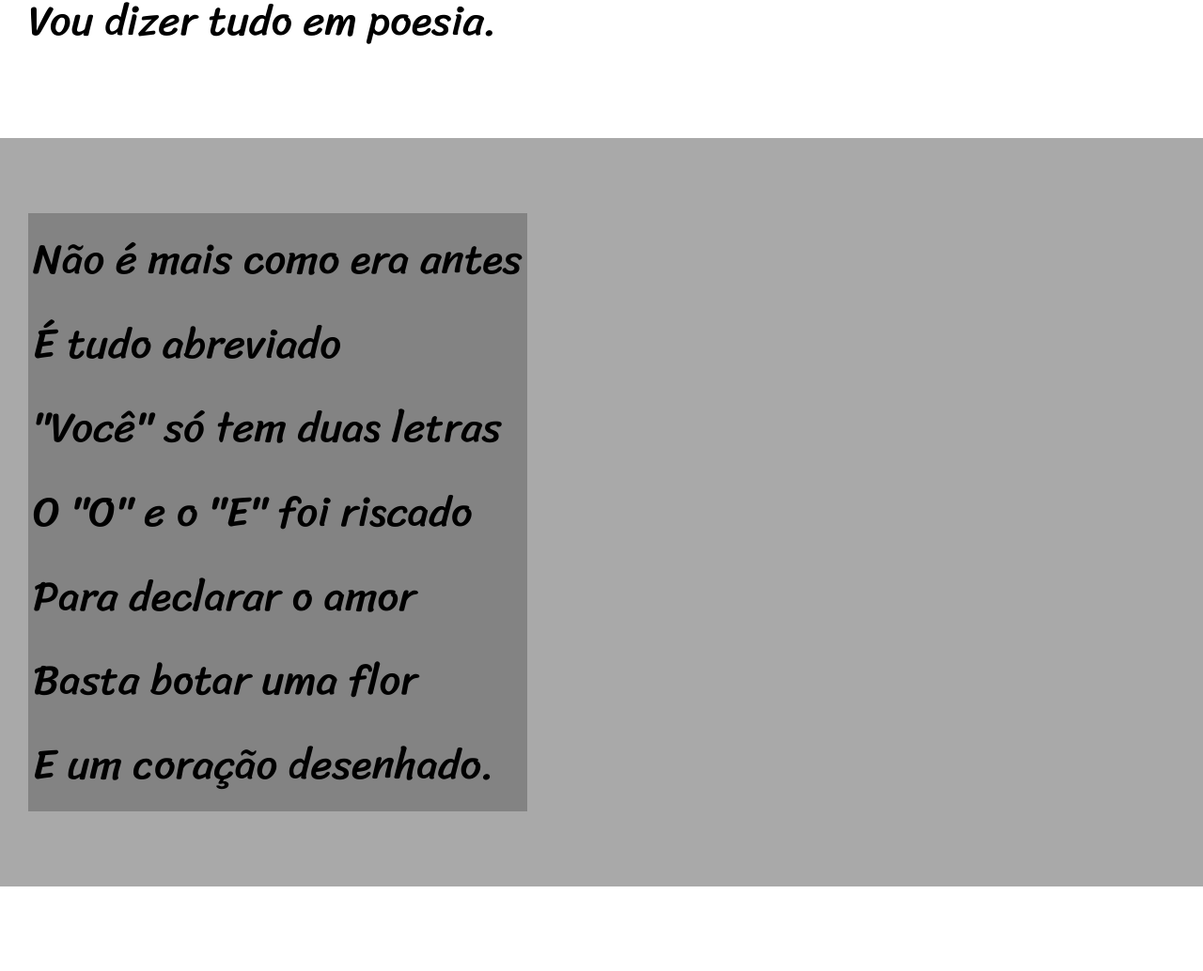
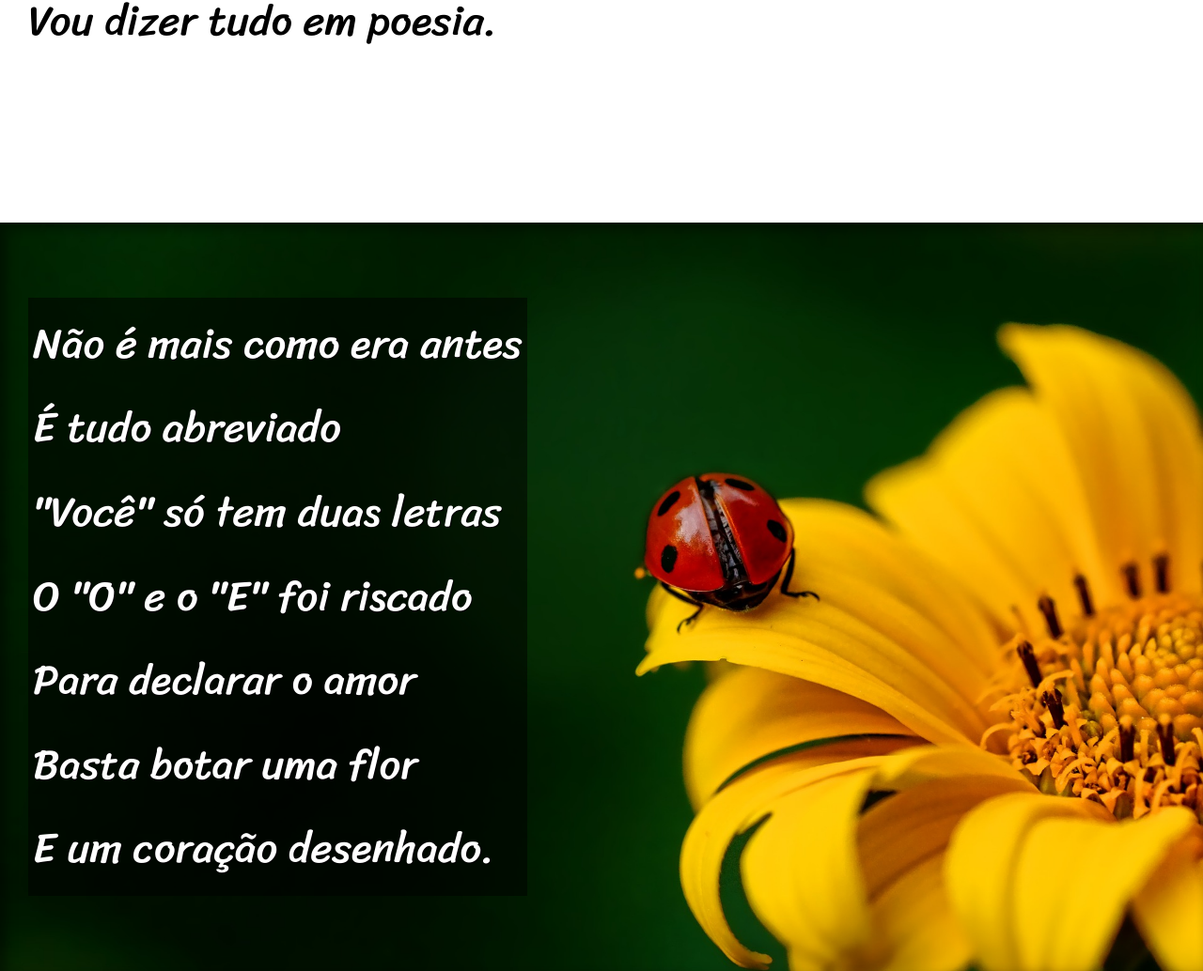
Before and after one commit to VitoriaSousaGomes/html-css, a plain HTML site: page desafios/d012/index.html in a window 1280 px wide. Shown: the part 872-1906 px from the top of the page at 94% size. Drawn offline with Linux system fonts and the light colour scheme.

Commit message:
projeto finalizado

```diff
--- a/desafios/d012/estilo/style.css
+++ b/desafios/d012/estilo/style.css
@@ -58,19 +58,38 @@ section {
     font-size: 3.5vw;
 }
 
+section > p {
+    padding-bottom: 2em;
+}
+
 section.normal {
     background-color: white;
     color: black;
 }
 
 section.imagem {
-
+    background-color: rgb(51, 51, 51);
+    color: white;
+    box-shadow: inset 6px 6px 13px 0px rgba(0, 0, 0, 0.473);
+    background-size: cover;
+    background-attachment: fixed;
 }
 
 section.imagem > p {
     display: inline-block;
     padding: 5px;
-    background-color: rgba(0, 0, 0, 0.226);
+    background-color: rgba(0, 0, 0, 0.514);
+    text-shadow: 1px 1px 0px black;
+}
+
+section#img01 {
+    background-image: url(../imagens/background001.jpg);
+    background-position: right center;
+}
+
+section#img02 {
+    background-image: url(../imagens/background002.jpg);
+    background-position: right center;
 }
 
 footer {
--- a/desafios/d012/index.html
+++ b/desafios/d012/index.html
@@ -24,7 +24,7 @@
         </p>
     </section>
 
-    <section class="imagem">
+    <section class="imagem" id="img01">
         <p>
             Não é mais como era antes <br>
             É tudo abreviado <br>
@@ -58,7 +58,7 @@
         </p>
     </section>
 
-    <section class="imagem">
+    <section class="imagem" id="img02">
         <p>
             Tenho saudade das cartas <br>
             Escritas com a própria mão <br>
```
